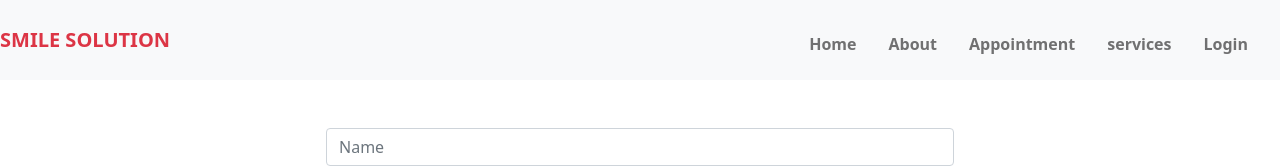
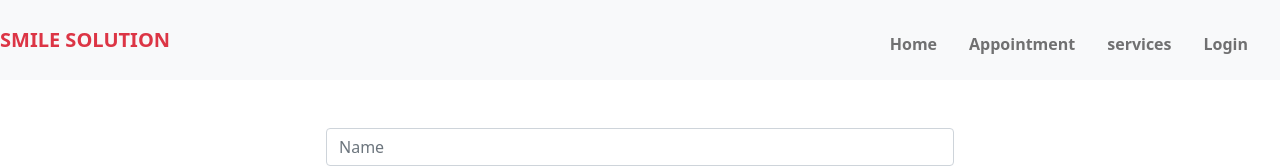
Before and after one commit to Razibul-Alam/Smile-Solution, a React (Create React App) app: page /login in a window 1280 px wide. Shown: the top 168 px of the page. Built offline with nearby package versions, Linux system fonts and the light colour scheme; no server answers.

Commit message:
final commit

```diff
--- a/src/Components/Header/Header.js
+++ b/src/Components/Header/Header.js
@@ -21,7 +21,6 @@ const Header = () => {
         <Navbar.Collapse id="responsive-navbar-nav">
       <Nav className="ms-auto fw-bolder mt-2">
            <Nav.Link as={Link}  to='/home' className="me-3 my-link">Home</Nav.Link>
-           <Nav.Link as={Link}  to='/about' className="me-3 my-link">About</Nav.Link>
            <Nav.Link as={Link}  to='/appointment' className="me-3 my-link">Appointment</Nav.Link>
            <Nav.Link as={Link}  to='/services' className="me-3 my-link">services</Nav.Link>
            {user?.email&&<Nav.Link className="me-3 my-link">{user?.displayName}</Nav.Link>}
```
